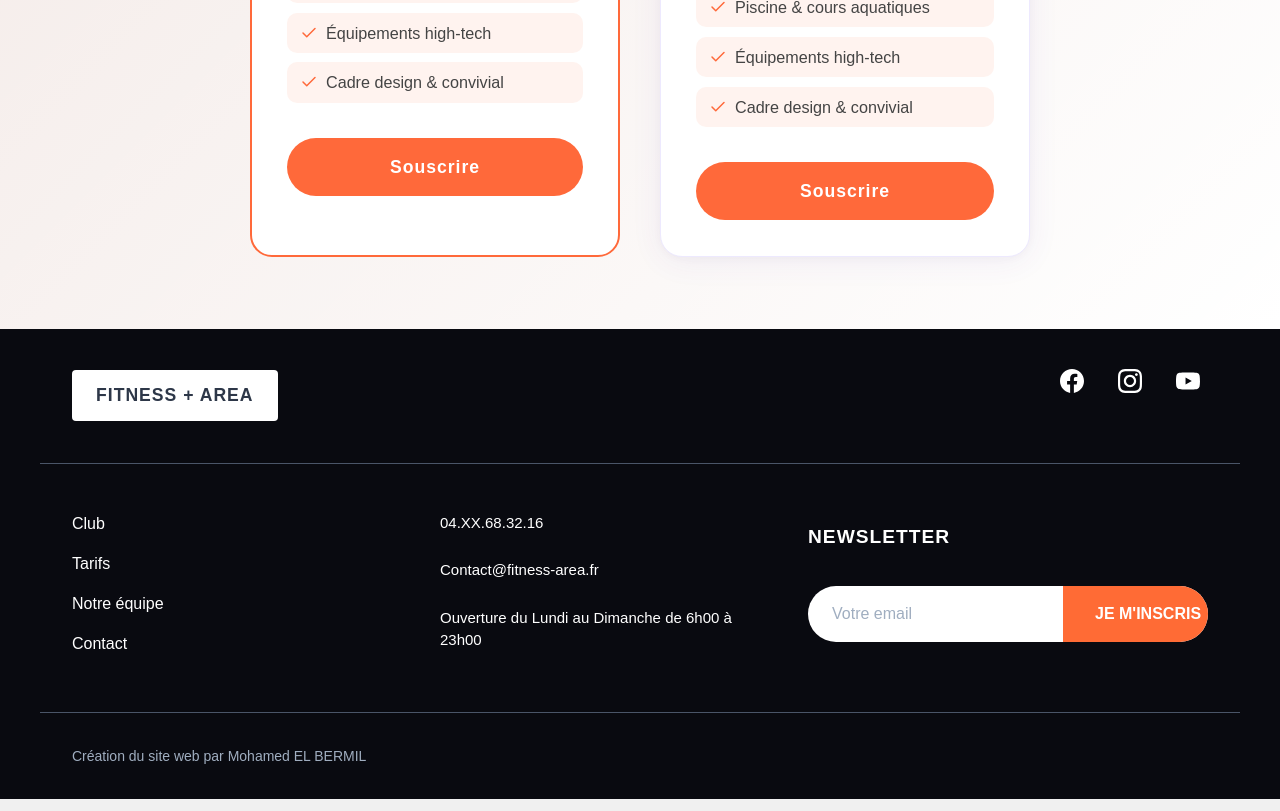
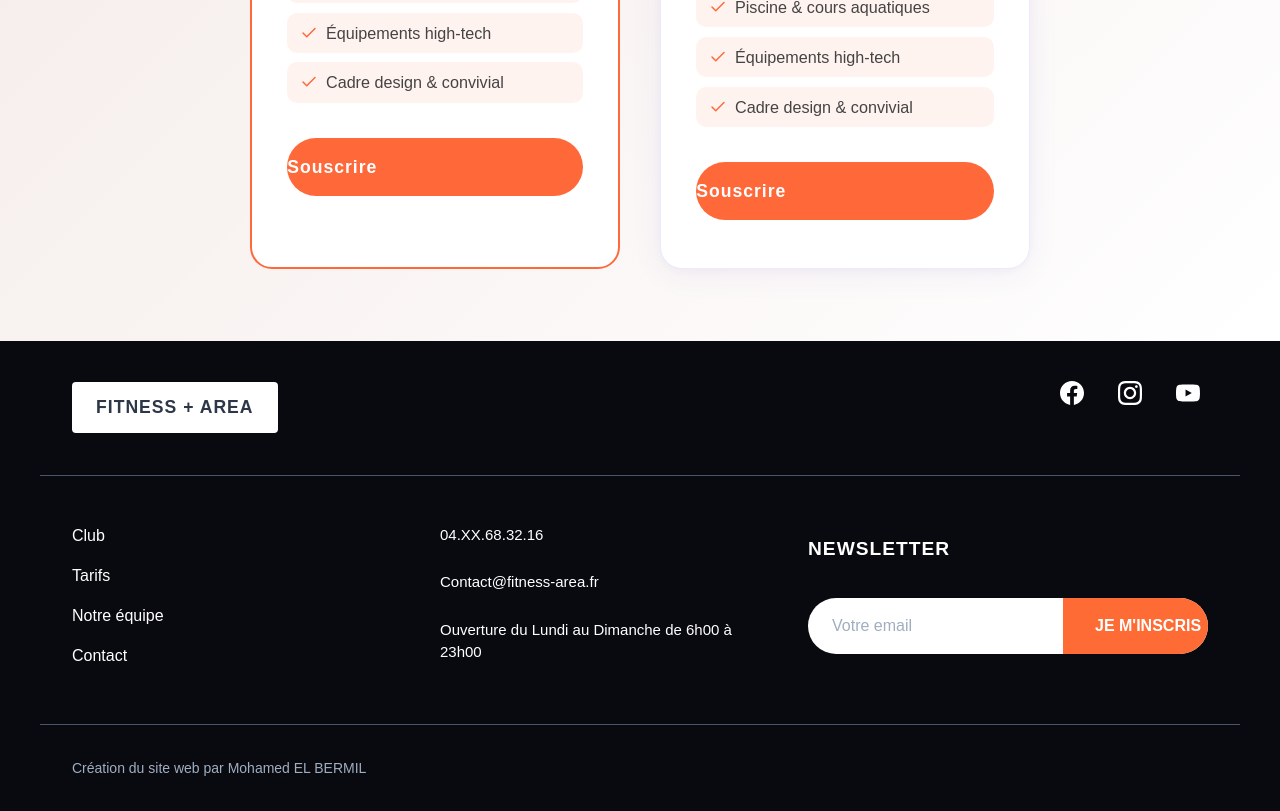
Before and after one commit to mohamed-elbermil/fitness-area, a React (Vite) app in the folder fitness-area/: page /formules in a window 1280 px wide. Shown: the part 1220-2031 px from the top of the page. Built offline with nearby package versions, Linux system fonts and the light colour scheme.

Commit message:
ajout du link stripe

```diff
--- a/fitness-area/src/pages/Formule.jsx
+++ b/fitness-area/src/pages/Formule.jsx
@@ -94,7 +94,7 @@ export default function Formule() {
                     </li>
                   ))}
                 </ul>
-                <button className="formule-card-cta">{plan.cta}</button>
+                <a href="https://buy.stripe.com/test_aFa7sKaA69VM9Wx4oCes000" className="formule-card-cta">{plan.cta}</a>
               </div>
             ))}
           </div>
```
